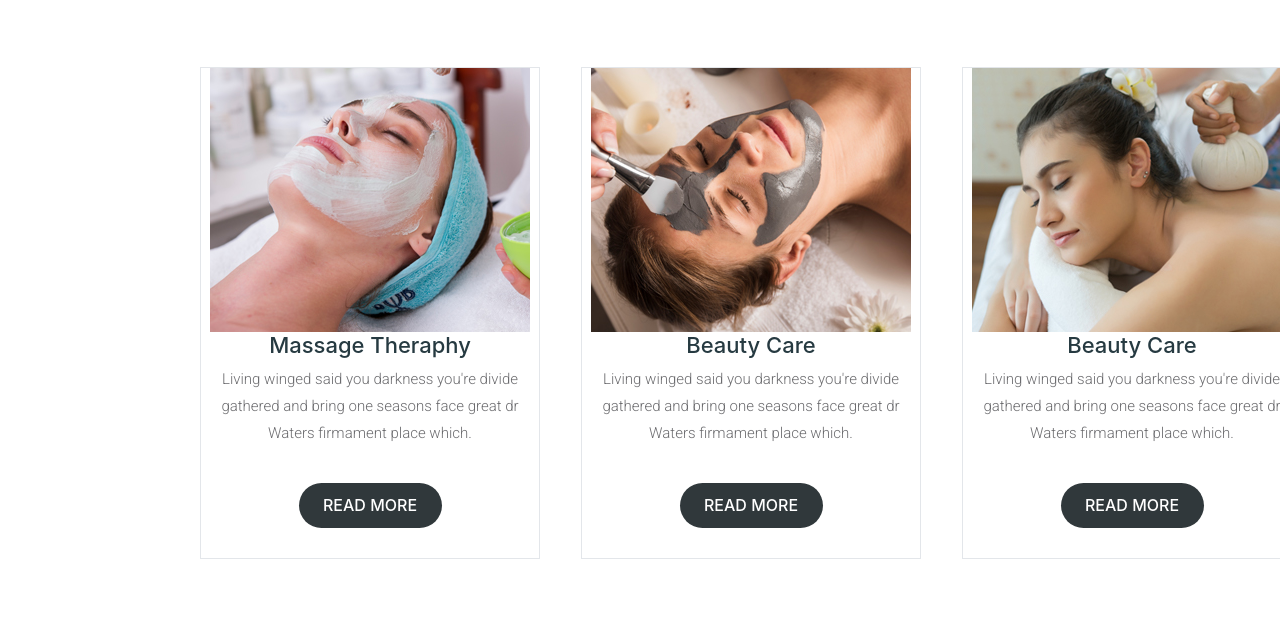
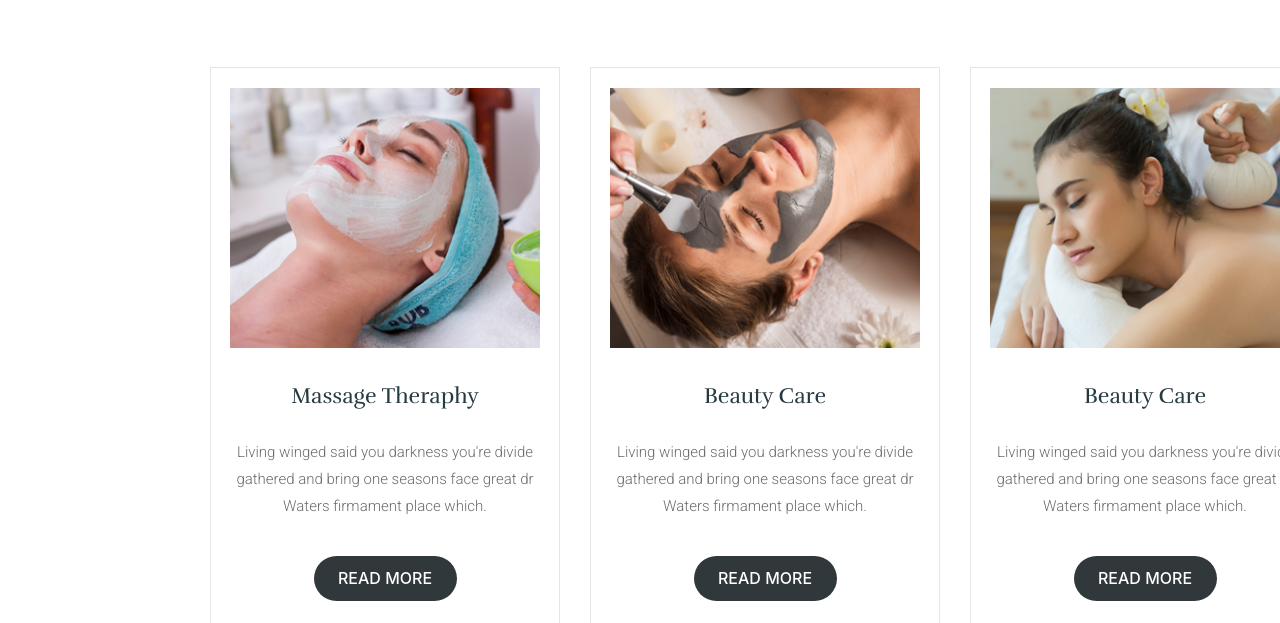
Before and after one commit to Hsaguire/PRACTICE, a plain HTML site: page HTML/index.html in a window 1280 px wide. Shown: the part 1879-2502 px from the top of the page. Drawn offline with nearby package versions, Linux system fonts and the light colour scheme.

Commit message:
Add and remove codes and style

```diff
--- a/CSS/style.css
+++ b/CSS/style.css
@@ -267,8 +267,15 @@
 }
 
 .icon {
+	position: absolute;
 	width: 50px;
-	margin: 80px auto 80px;
+	margin-top: 190px;
+	margin-left: 160px;
+}
+
+.body-treatment {
+	position: relative;
+	margin-top: 250px;
 }
 
 .item:hover .hover-container {
@@ -337,21 +344,37 @@
 /*
 * THIS CODE IS FOR THE ARTICLE SECTION
 */
+.article-box {
+	padding-top: 0;
+	padding-bottom: 0;
+	padding-right: 2px;
+	padding-left: 2px;
+	border: 1px solid #e3e6ea;
+	background: #fff;
+}
 .containers {
 	display: grid;
-	grid-gap: 1px;
-	grid-template-columns: 380px 380px 380px;
+	grid-gap: 30px;
+	grid-template-columns: 350px 350px 350px;
 	margin-right: auto;
 	margin-left: auto;
 	padding-right: 100px;
-	padding-left: 100px;
+	padding-left: 130px;
+}
+
+.article-image {
+	margin-top: 20px;
+	margin-left: 17px;
+	margin-bottom: 35px;
 }
 
 .article-title {
 	text-transform: capitalize;
 	color: #263a41;
+	font-family: 'Rufina', serif;
 	font-size: 22px;
 	font-weight: 700px;
+	margin-bottom: 30px;
 }
 
 .article-description {
@@ -363,9 +386,9 @@
 	line-height: 27px;
 }
 
-.post {
-	border: 1px solid #e3e6ea;
+.article-banner {
 	text-align: center;
+	margin-top: 10px;
 	margin-left: 20px;
 	margin-right: 20px;
 }
@@ -380,7 +403,7 @@
 	font-size: 16px;
 	font-weight: 500;
 	line-height: 0.9;
-	margin-bottom: 30px;
+	margin-bottom: 55px;
 	margin-top: 20px;
 }
 
--- a/HTML/index.html
+++ b/HTML/index.html
@@ -97,7 +97,9 @@
                     <div class="icon">
                         <img src="/images/icons.png" alt="a cup of coffe">
                     </div>
-                    <p>body Treatment</p>
+                    <div class="body-treatment">
+                        <p>body Treatment</p>
+                    </div>
                 </div>
             </div>
             <div class="item">
@@ -106,7 +108,9 @@
                     <div class="icon">
                         <img src="/images/icons.png" alt="a cup of coffe">
                     </div>
-                    <p>body Treatment</p>
+                    <div class="body-treatment">
+                        <p>body Treatment</p>
+                    </div>
                 </div>
             </div>
             <div class="item">
@@ -115,7 +119,9 @@
                     <div class="icon">
                         <img src="/images/icons.png" alt="a cup of coffe">
                     </div>
-                    <p>body Treatment</p>
+                    <div class="body-treatment">
+                        <p>body Treatment</p>
+                    </div>
                 </div>
             </div>
             <div class="item">
@@ -124,7 +130,9 @@
                     <div class="icon">
                         <img src="/images/icons.png" alt="a cup of coffe">
                     </div>
-                    <p>body Treatment</p>
+                    <div class="body-treatment">
+                        <p>body Treatment</p>
+                    </div>
                 </div>
             </div>
         </section>
@@ -143,9 +151,11 @@
     This code is for article
 -->
             <div class="containers">
-                <article class="post">
+                <article class="article-box">
+                    <div class="article-image">
+                        <img src="/images/massage theraphy.jpg" alt="Massage theraphy" width="310px" height="260px">
+                    </div>
                     <div class="article-banner">
-                        <img src="/images/massage theraphy.jpg" alt="Massage theraphy">
                         <h4 class="article-title">Massage theraphy</h4>
                         <p class="article-description">
                             Living winged said you darkness you're divide gathered and bring one seasons
@@ -156,9 +166,11 @@
                         </div>
                     </div>
                 </article>
-                <article class="post">
-                    <div calss="article-banner">
-                        <img src="/images/beauty care.jpg" alt="Beauty care">
+                <article class="article-box">
+                    <div class="article-image">
+                        <img src="/images/beauty care.jpg" alt="Beauty care" width="310px" height="260px">
+                    </div>
+                    <div class="article-banner">
                         <h4 class="article-title">Beauty care</h4>
                         <p class="article-description">
                             Living winged said you darkness you're divide gathered and bring one seasons
@@ -169,9 +181,11 @@
                         </div>
                     </div>
                 </article>
-                <article class="post">
-                    <div calss="article-banner">
-                        <img src="/images/Executive Reflexology.jpg" alt="Beauty care">
+                <article class="article-box">
+                    <div class="article-image">
+                        <img src="/images/Executive Reflexology.jpg" alt="Beauty care" width="310px" height="260px">
+                    </div>
+                    <div class="article-banner">
                         <h4 class="article-title">Beauty care</h4>
                         <p class="article-description">
                             Living winged said you darkness you're divide gathered and bring one seasons
@@ -180,7 +194,7 @@
                         <div class="article-button">
                             <a href="#" class="secondary-button secondary-banner-buttons">Read more</a>
                         </div>
-                    </div>
+                    </>
                 </article>
             </div>
         </section>
```
